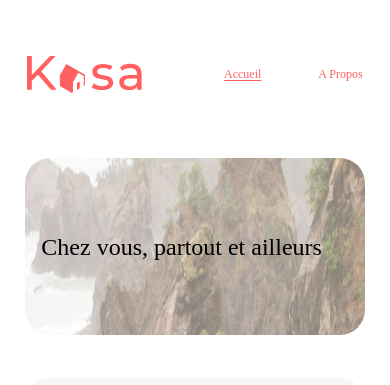
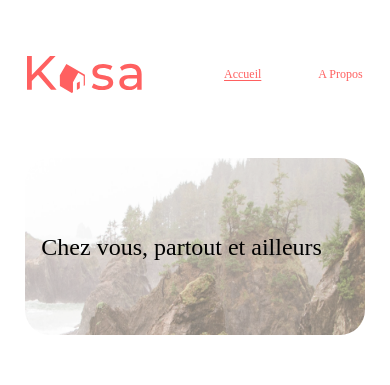
Before and after one commit to denisk13005/KirmannDenis_P11_18032021, a React (Create React App) app: page / in a window 390 px wide. Shown: the top 385 px of the page. Built offline with nearby package versions, Linux system fonts and the light colour scheme.

Commit message:
petite modif banner home

```diff
--- a/src/styles/pages/home.scss
+++ b/src/styles/pages/home.scss
@@ -21,7 +21,7 @@ body {
       background-size: 100% 100%;
       background-position: 40% center;
       @media screen and (max-width: 840px) {
-        background-size: 180% 180%;
+        background-size: 200% 100%;
         background-position: 50% bottom;
       }
     }
@@ -53,5 +53,8 @@ body {
     border-radius: 25px;
     flex-wrap: wrap;
     padding-top: 56px;
+    @media screen and (max-width: 840px) {
+      background-color: transparent;
+    }
   }
 }
```
